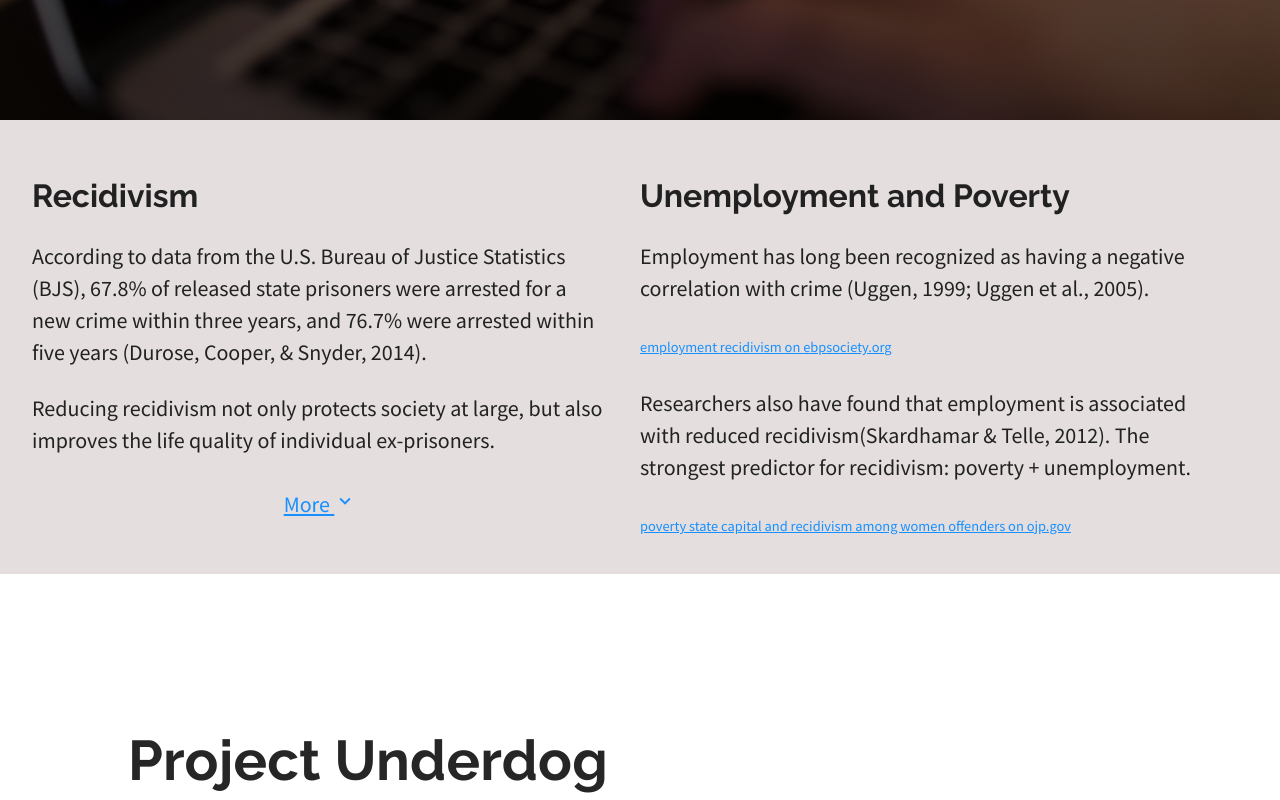
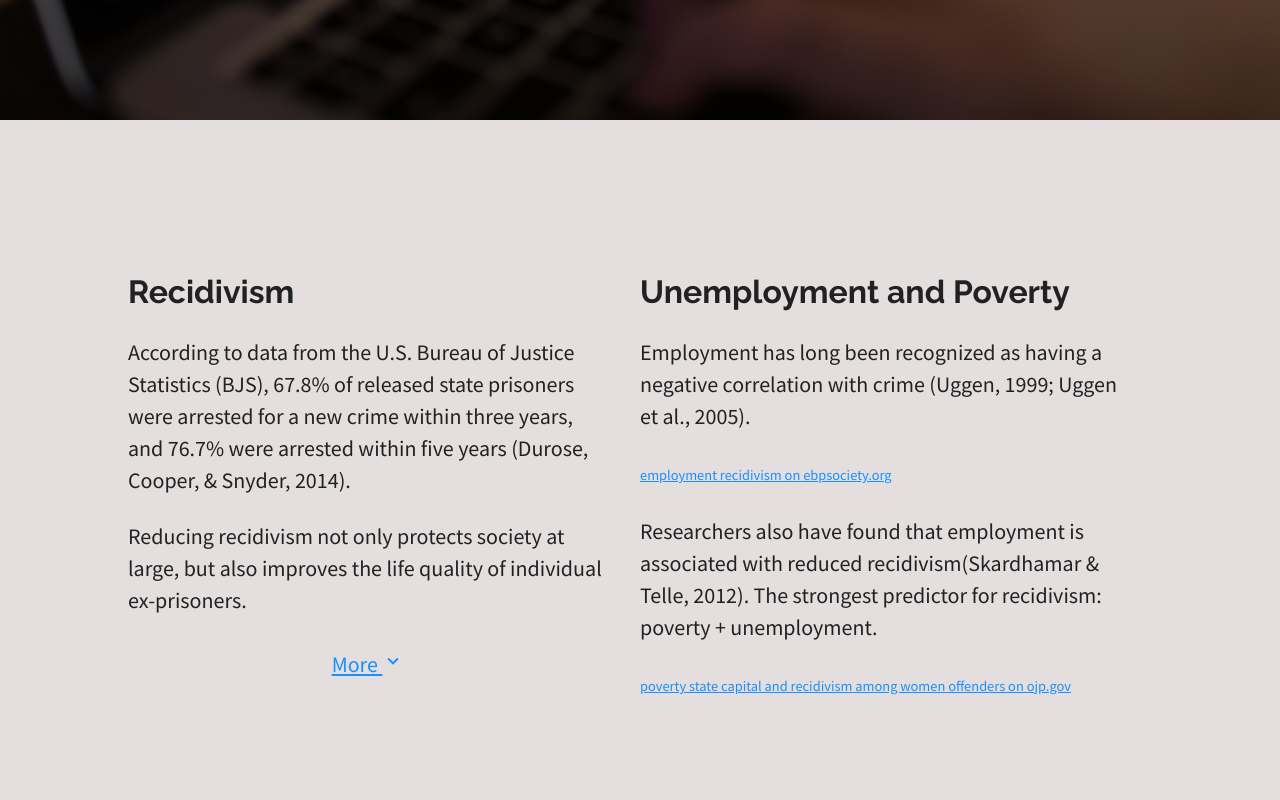
Before and after one commit to Underdog-Devs/website, a React (Create React App) app: page / in a window 1280 px wide. Shown: the part 680-1480 px from the top of the page. Built offline with nearby package versions, Linux system fonts and the light colour scheme; a web font is replaced by a local one.

Commit message:
add fix stats padding to match others

```diff
--- a/src/CSS/Stats.module.css
+++ b/src/CSS/Stats.module.css
@@ -1,7 +1,7 @@
 .statsContainer {
   justify-content: center;
 
-  padding: 2rem;
+  padding: 10vw;
   width: 100vw;
 
   background-color: rgb(228, 222, 222);
```
